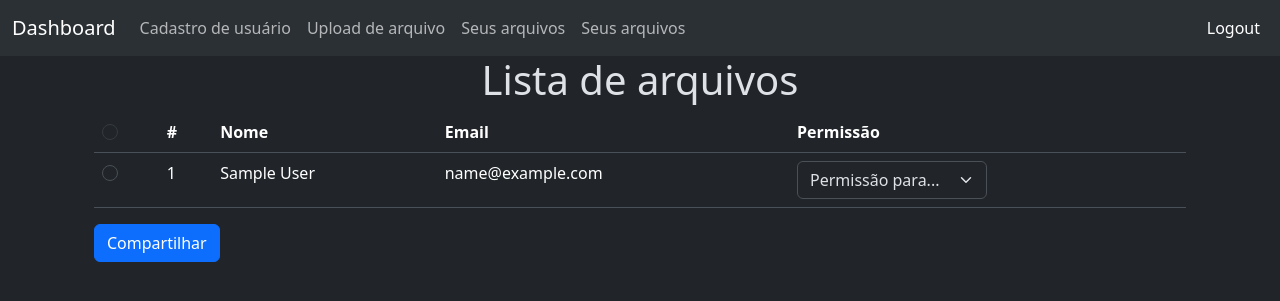
After one commit to AugustoEXE/PW-trabalho, a PHP site: page /dashboard/Routes/shareDoc.php?id=1 in a window 1280 px wide. The commit adds this page. Shown: the top 301 px of the page. Run offline with PHP 8.4, Linux system fonts and the light colour scheme; the visitor is signed in with stand-in values (Sample User, id 1); some libraries are stand-ins or nearby versions.

Commit message:
falta só compartilhar e resolver o problema do select

```diff
--- a/DB/Dump.sql
+++ b/DB/Dump.sql
@@ -110,6 +110,7 @@ ALTER TABLE `users_docs`
 --
 ALTER TABLE `documents` ADD `include_date` DATE NULL AFTER `name`;
 ALTER TABLE `documents` ADD `owner` VARCHAR(255) NOT NULL AFTER `name`;
+ALTER TABLE `documents` ADD `active` BOOLEAN NOT NULL DEFAULT TRUE AFTER `include_date`;
 
 --
 -- Limitadores para a tabela `users_docs`
--- a/Models/Model.php
+++ b/Models/Model.php
@@ -71,7 +71,18 @@ class Model
         // var_dump($error);die;
 
     }
+    public function delete($id)
+    {
+        $sql = "UPDATE {$this->table}";
+        $sql .= ' SET active = 0';
 
+        $sql .= ' WHERE id = :id';
+
+        $data['id'] = $id;
+
+        $del = $this->conex->prepare($sql);
+        $del->execute($data);
+    }
     private function mapFields($data)
     {
         foreach (array_keys($data) as $field) {
--- a/Models/User.php
+++ b/Models/User.php
@@ -1,6 +1,8 @@
 <?php
-class User extends Model{
-    public function getByEmail($email){
+class User extends Model
+{
+    public function getByEmail($email)
+    {
         $sql = $this->conex->prepare("SELECT * FROM {$this->table} WHERE email=?");
         $sql->execute([$email]);
         return $sql->fetch(PDO::FETCH_OBJ);
--- a/Routes/cadUser.php
+++ b/Routes/cadUser.php
@@ -1,7 +1,6 @@
 <?php
 require(PROJECT_PATH . "includes/loadTwig.php");
-require(PROJECT_PATH . "includes/verifyAccess.php");
-
+session_start();
 
 echo $twig->render("cadUser.html", [
     'session' => $_SESSION['user'] ?? false
--- a/Routes/listDocs.php
+++ b/Routes/listDocs.php
@@ -7,7 +7,11 @@ require(PROJECT_PATH . "includes/verifyAccess.php");
 
 $file = new Document;
 
-$files = $file->getAll();
+$files = $file->getWithUser($_SESSION['user']);
+
+// echo '<pre>';
+// var_dump($files);
+// die;
 
 if (isset($_POST['search'])) {
     $search = $_POST['search'] ?? null;
--- /dev/null
+++ b/Routes/shareDoc.php
@@ -0,0 +1,19 @@
+<?php
+require(PROJECT_PATH . "includes/loadTwig.php");
+require(PROJECT_PATH . "includes/verifyAccess.php");
+require(PROJECT_PATH . "Models/Model.php");
+require(PROJECT_PATH . "Models/User.php");
+
+$user = new User();
+
+$users = $user->getAll();
+// echo '<pre>';
+// var_dump($users);
+// die;
+
+
+echo $twig->render("shareDoc.html", [
+    'session' => $_SESSION['user'] ?? false,
+    'users' => $users,
+    'docId' => $_GET['id']
+]);
--- /dev/null
+++ b/controller/shareController.php
@@ -0,0 +1,4 @@
+<?php
+require(PROJECT_PATH . "includes/verifyAccess.php");
+echo '<pre>';
+var_dump($_POST);
--- a/templates/inc/base.html
+++ b/templates/inc/base.html
@@ -7,7 +7,8 @@
 	<meta name="viewport" content="width=device-width, initial-scale=1.0">
 	<link href="https://cdn.jsdelivr.net/npm/bootstrap@5.3.0-alpha3/dist/css/bootstrap.min.css" rel="stylesheet"
 		integrity="sha384-KK94CHFLLe+nY2dmCWGMq91rCGa5gtU4mk92HdvYe+M/SXH301p5ILy+dN9+nJOZ" crossorigin="anonymous">
-	<title>
+		<link rel="stylesheet" href="https://cdn.jsdelivr.net/npm/bootstrap-icons@1.10.5/font/bootstrap-icons.css">
+		<title>
 		{% block title %}{% endblock %}
 	</title>
 </head>
@@ -27,7 +28,7 @@
 				<ul class="navbar-nav me-auto mb-2 mb-lg-0">
 
 					<li class="nav-item">
-						<a class="nav-link" aria-current="page" href="/cadUser">Cadastro de usuário</a>
+						<a class="nav-link" aria-current="page" href="/cadUser">Cadastro de usuário </a>
 					</li>
 					<li class="nav-item">
 						<a class="nav-link" aria-current="page" href="/uploadDocs">Upload de arquivo</a>
--- a/templates/listUser.html
+++ /dev/null
@@ -1,2 +0,0 @@
-<h1>lista
-</h1>
--- /dev/null
+++ b/templates/shareDoc.html
@@ -0,0 +1,52 @@
+{% extends "./inc/base.html" %}
+
+{% block title %}Lista de arquivos
+{% endblock %}
+{% block content %}
+
+
+
+<div class="d-flex justify-content-center">
+
+    <h1>Lista de arquivos</h1>
+
+</div>
+<div class="container">
+    <form action="/shareController" method="post">
+    <table class="table table-hover">
+        <thead>
+            <tr>
+                <th><input class="form-check-input" type="radio" name="userId" id="flexRadioDefault" disabled></th>
+                <th>#</th>
+                <th>Nome</th>
+                <th>Email</th>
+                <th>Permissão</th>
+            </tr>
+        </thead>
+        <tbody>
+                {% for user in users %}
+
+                <tr>
+                    <td><input class="form-check-input" type="radio" value='{{user.id}}' name="userId"
+                            id="flexRadioDefault"></td>
+                    <td>{{user.id}}</td>
+                    <td>{{user.name}}</td>
+                    <td>{{user.email}}</td>
+                    <td> <select class="form-select w-50" name="permission"
+                            aria-label="Default select example">
+                            <option selected>Permissão para...</option>
+                            <option value="1">Editar/Excluir</option>
+                            <option value="2">Ver</option>
+                        </select>
+                    </td>
+                </tr>
+                {% endfor %}
+        </tbody>
+    </table>
+    <input type="hidden" name="docId" value="{{docId}}">
+    <button class="btn btn-primary">Compartilhar</button>
+    </form>
+</div>
+
+
+{% endblock %}
```
Also changed, not shown: Models/Document.php (+13 -2 lines), Routes/delDoc.php (added, +11 -0 lines), Routes/listUsers.php (deleted, +0 -7 lines), templates/listDocs.html (+10 -1 lines), 1 other file.
